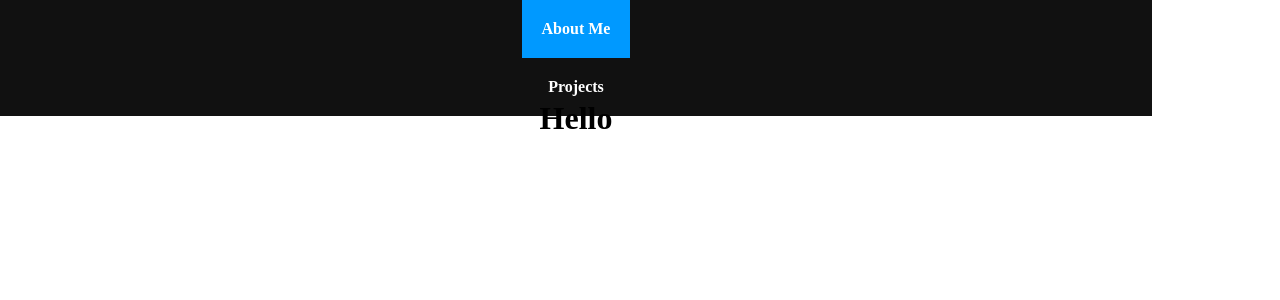
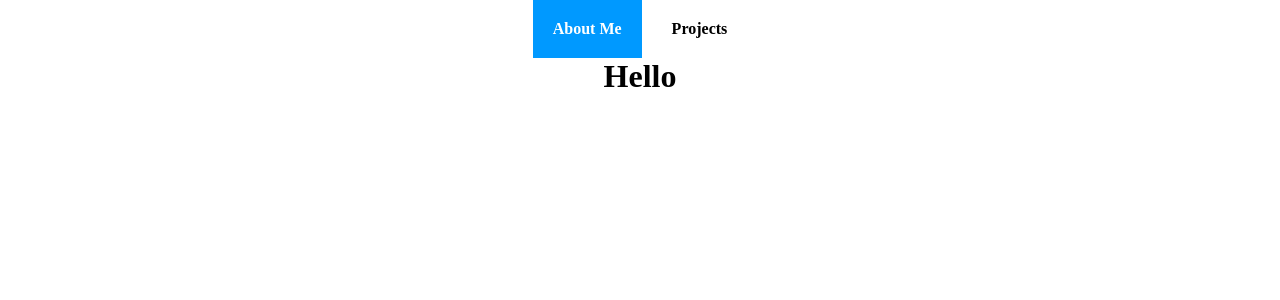
Before and after one commit to zach-c-d/personalSite, a React (Create React App) app: page / in a window 1280 px wide. Shown: the top 300 px of the page. Built offline with nearby package versions, Linux system fonts and the light colour scheme.

Commit message:
fixed structure, still image loading wip

```diff
--- a/src/Main.js
+++ b/src/Main.js
@@ -1,30 +1,36 @@
 import React, { Component } from "react";
 import {
-    HashRouter
+    HashRouter,
+    navBar
 } from "react-router-dom";
 import Navigation from './components/Navigation.js'
 import Content from './components/Content.js'
 import styled from 'styled-components'
-
+import Img from 'react-images'
 class Main extends Component {
     render() {
         return (
-            <backgroundContainer>
+            <MainContainer>
                 <HashRouter>
                     <navBar>
                         <Navigation></Navigation>
                         <Content></Content>
                     </navBar>
                 </HashRouter>
-            </backgroundContainer>
+            </MainContainer>
+
         );
     }
 }
 export default Main;
 
-const backgroundContainer = styled.div`
+const backgroundImage = () => <Img src="./assets/amsterdamStreet.jpg" />
+
+const MainContainer = styled.div`
+    display:flex;
+    justify-content: center;
+    align-content: center;
     width:100vw;
     height:100vh;
-    position: static;
-    background-color: black;
+    /* background: url({backgroundImage}); */
 `
--- a/src/components/Content.js
+++ b/src/components/Content.js
@@ -22,8 +22,6 @@ export default class Content extends Component {
 }
 
 const ContentBox = styled.div`
-    width:90vw;
-    height:100px;
     ul{
         background-color: black;
         padding: 0;
--- a/src/components/Navigation.js
+++ b/src/components/Navigation.js
@@ -6,22 +6,21 @@ export default class NavigationBar extends Component {
     render() {
         return (
             <NavBarContainer>
-                <ul className="header">
+                <ul>
                     <li><NavLink exact to="/">About Me</NavLink></li>
                     <div></div>
                     <li><NavLink to="/pages/Projects">Projects</NavLink></li>
                 </ul>
             </NavBarContainer>
-
         );
     }
 }
 
 const NavBarContainer = styled.div`
-    width:90vw;
-    height:100px;
     ul{
-        background-color: #111;
+        display:flex;
+        justify-content: center;
+        align-items: center;
         padding: 0;
         div{
             width:10px;
@@ -29,16 +28,19 @@ const NavBarContainer = styled.div`
         li{
             display: inline;
             list-style-type: none;
+            background-color:white;
             margin: 0;
             a{
                 color: #FFF;
                 font-weight: bold;
                 text-decoration: none;
+                color: black;
                 padding: 20px;
                 display: inline-block;
             }
             .active{
                 background-color: #0099FF;
+                color:white;
             }
         }
     }
```
Lines whose indentation alone changed are shown as unchanged.
